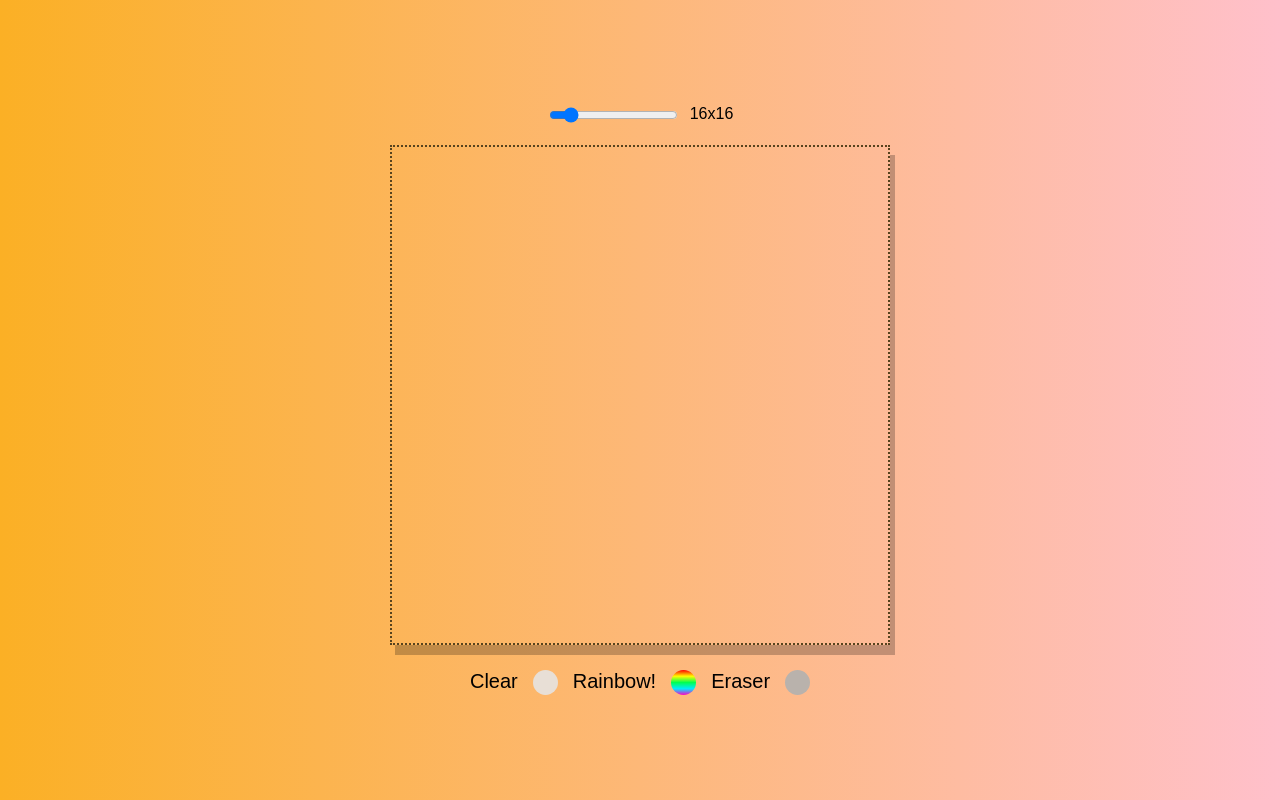
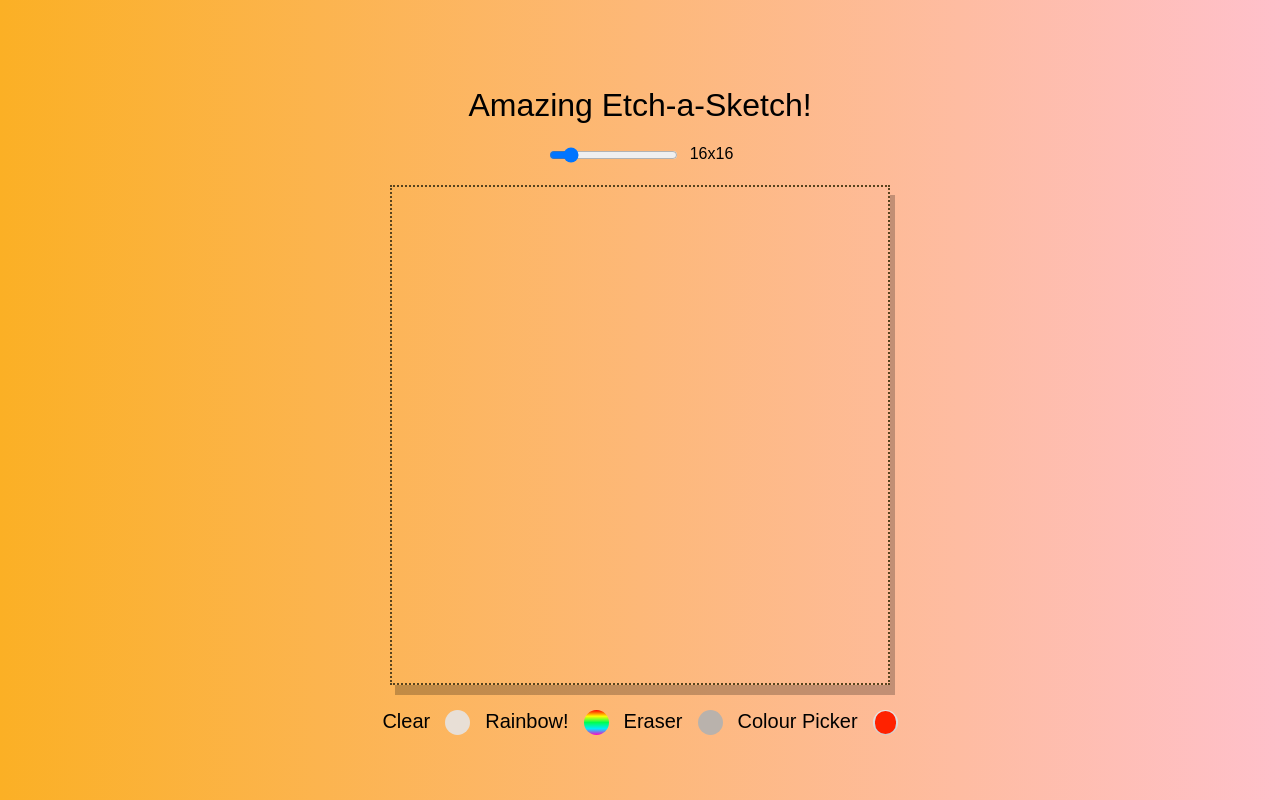
Before and after one commit to Kristopher-Code/etch-a-sketch, a plain HTML site: page index.html in a window 1280 px wide. Drawn offline with Linux system fonts and the light colour scheme.

Commit message:
Added a colour picker.

```diff
--- a/index.html
+++ b/index.html
@@ -10,6 +10,7 @@
 </head>
 
 <body>
+    <h1> Amazing Etch-a-Sketch!</h1>
     <div class="size-inputs">
         <input type="range" value="16" id="sizeSlider" min="4" max="100">
         <div id="sizeX">16x16</div>
@@ -17,15 +18,19 @@
     <div id="container" class="container">
     </div>
     <div class="buttons">
+
+
         <div class="color-text">Clear</div>
         <a class="circle-button" id="clearBtn"></a>
 
         <div class="color-text">Rainbow!</div>
         <a class="circle-button" id="rainbowBtn"></a>
 
-
         <div class="color-text">Eraser</div>
         <a class="circle-button" id="eraserBtn"></a>
+
+        <div class="color-text">Colour Picker</div>
+        <input id="colorPicker" type="color" value="#ff2200" />
 
 
     </div>
--- a/js/main.js
+++ b/js/main.js
@@ -4,14 +4,16 @@ const container = document.getElementById('container');
 const clearBtn = document.getElementById('clearBtn');
 const rainbowBtn = document.getElementById('rainbowBtn');
 const eraserBtn = document.getElementById('eraserBtn');
-const sizeSlider = document.getElementById('sizeSlider')
-const sizeX = document.getElementById('sizeX')
+const sizeSlider = document.getElementById('sizeSlider');
+const sizeX = document.getElementById('sizeX');
+const colourPicker = document.getElementById('colorPicker');
 
 clearBtn.onclick = () => clearGrid();
-rainbowBtn.onclick = () => setCurrentColour('rainbow')
-eraserBtn.onclick = () => setCurrentColour('eraser')
-sizeSlider.onmousemove = (e) => updateSizeValue(e.target.value)
-sizeSlider.onchange = (e) => changeSize(e.target.value)
+rainbowBtn.onclick = () => setCurrentColour('rainbow');
+eraserBtn.onclick = () => setCurrentColour('eraser');
+sizeSlider.onmousemove = (e) => updateSizeValue(e.target.value);
+sizeSlider.onchange = (e) => changeSize(e.target.value);
+colourPicker.oninput = (e) => setCurrentColour(e.target.value);
 
 
 let currentSize = 16;
@@ -27,6 +29,7 @@ changeSize = (value) => {
     changeGridSize()
 }
 
+
 setCurrentSize = (newSize) => {
     currentSize = newSize;
 }
@@ -37,22 +40,22 @@ updateSizeValue = (value) => {
 
 switchColour = (e) => {
     if (e.type === 'mouseover' && !mouseDown) return
-    if (currentColour === 'rainbow') {
+    if (currentColour === 'white') {
+        e.target.style.backgroundColor = currentColour;
+    } else if (currentColour === 'rainbow') {
         const randomR = Math.floor(Math.random() * 256)
         const randomG = Math.floor(Math.random() * 256)
         const randomB = Math.floor(Math.random() * 256)
         e.target.style.backgroundColor = `rgb(${randomR}, ${randomG}, ${randomB})`
     } else if (currentColour === 'eraser') {
         e.target.style.opacity = "0";
-    } else if (currentColour === 'white') {
-        e.target.style.backgroundColor = currentColour;
-    }
+    } else (e.target.style.backgroundColor = currentColour)
 }
+
 
 setCurrentColour = (newColour) => {
     currentColour = newColour
 }
-
 
 changeGridSize = () => {
     container.innerHTML = "";
--- a/style.css
+++ b/style.css
@@ -48,7 +48,6 @@ body {
 }
 
 .circle-button:hover {
-
   cursor: pointer;
   transition: 0.3s;
   border: 2px solid rgb(0, 200, 255);
@@ -56,6 +55,27 @@ body {
 
 .color-text {
   font-size: 20px;
+}
+
+#colorPicker {
+  border-radius: 50%;
+}
+
+input[type="color"] {
+	-webkit-appearance: none;
+	border: none;
+	width: 25px;
+	height: 25px;
+}
+
+input[type="color"]::-webkit-color-swatch-wrapper {
+	padding: 0;
+}
+
+input[type="color"]::-webkit-color-swatch {
+	border: none;
+  border-radius: 50px;
+  box-shadow: rgba(0, 0, 0, 0.24) 0px 3px 8px;
 }
 
 #clearBtn {
```
